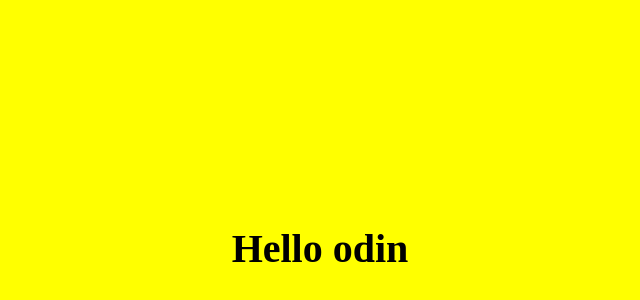
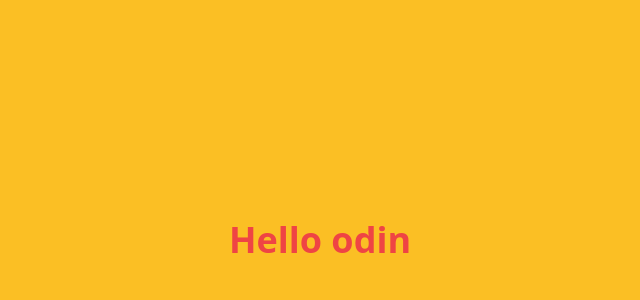
Before and after one commit to MohamadObeid9/webpack-template, a website built with webpack: page src/index.html in a window 1280 px wide. Shown: the part 160-460 px from the top of the page, without its empty margins (320-960 px from the left). Built offline with nearby package versions, Linux system fonts and the light colour scheme.

Commit message:
added tailwind config

```diff
--- a/eslint.config.mjs
+++ b/eslint.config.mjs
@@ -6,7 +6,7 @@ import tseslint from "typescript-eslint";
 export default [
   { files: ["**/*.{js,mjs,cjs,ts}"] },
   {
-    ignores: ["**/*.config.js","dist/main.js"],
+    ignores: ["**/*.config.js","dist/main.js","**/*.config.cjs"],
   },
   { languageOptions: { globals: globals.browser } },
   pluginJs.configs.recommended,
--- /dev/null
+++ b/postcss.config.cjs
@@ -0,0 +1,6 @@
+const tailwindcss = require('tailwindcss');
+const autoprefixer = require('autoprefixer');
+
+module.exports = {
+    plugins: [tailwindcss('./tailwind.config.cjs'), autoprefixer],
+};
--- a/src/index.html
+++ b/src/index.html
@@ -1,9 +1,10 @@
-<!doctype html>
+<!DOCTYPE html>
 <html lang="en">
   <head>
     <meta charset="UTF-8" />
     <meta name="viewport" content="width=device-width, initial-scale=1.0" />
     <title>Document</title>
   </head>
-  <body></body>
+
+  <body class="flex justify-center items-center h-screen bg-amber-400 dark:bg-fuchsia-700 selection:bg-slate-500"></body>
 </html>
--- a/src/index.ts
+++ b/src/index.ts
@@ -1,4 +1,4 @@
 import "./styles.css";
-import createPara from "./script";
+import createPara from "./ts/script";
 createPara();
 console.log("hello world");
--- a/src/styles.css
+++ b/src/styles.css
@@ -1,7 +1,3 @@
-body {
-  background-color: yellow;
-  display: flex;
-  justify-content: center;
-  align-items: center;
-  height: 100vh;
-}
+@tailwind base;
+@tailwind components;
+@tailwind utilities;
--- a/src/script.ts
+++ b/src/ts/script.ts
@@ -1,7 +1,7 @@
 const createPara = () => {
   const para = document.createElement("p");
   para.textContent = "Hello odin";
-  para.style.cssText = "font-weight:bold;font-size:40px";
+  para.classList.add("text-red-500", "font-bold", "text-4xl","dark:text-amber-400");
   document.body.appendChild(para);
 };
 export default createPara;
--- /dev/null
+++ b/tailwind.config.cjs
@@ -0,0 +1,11 @@
+module.exports = {
+    content: ['./src/**/*.{js,jsx,ts,tsx,html}', './public/index.html'],
+    theme: {
+        extend: {
+            colors: {
+                primary: '#1B73E8',
+            },
+        },
+    },
+    plugins: [],
+};
--- a/webpack.config.js
+++ b/webpack.config.js
@@ -43,7 +43,7 @@ module.exports = {
       },
       {
         test: /\.css$/i,
-        use: ["style-loader", "css-loader"],
+        use: ["style-loader", "css-loader", "postcss-loader"],
       },
       {
         test: /\.html$/i,
```
Also changed, not shown: package.json (+7 -1 lines), 1 other file.
